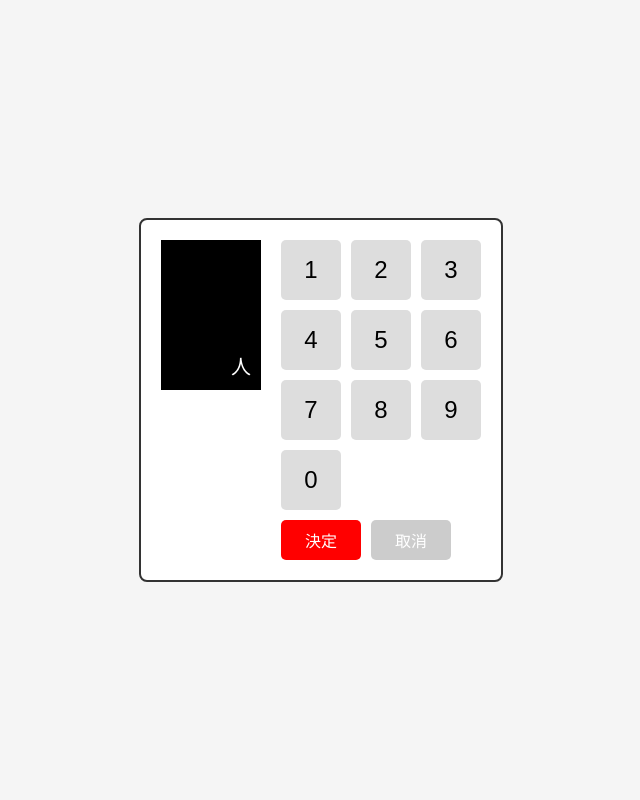
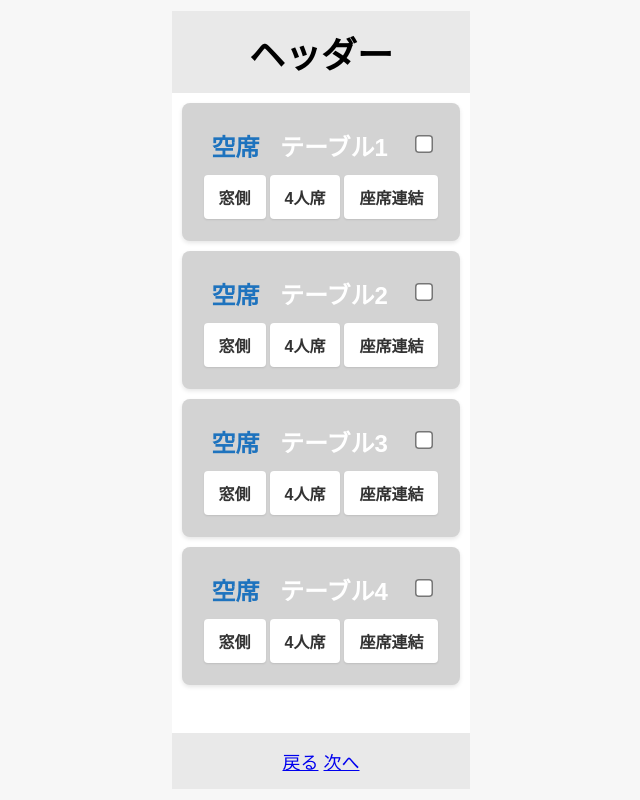
Before and after one commit to OkaTakaaki/Procon_GroupE, a Django app: page /reception/ in a window 1280 px wide. Shown: the whole page, without its empty margins (319-959 px from the left). Run offline with Django 4.2, Linux system fonts and the light colour scheme.

Commit message:
状況確認頑張った

```diff
--- a/reception_system/templates/reception_system/reception.html
+++ b/reception_system/templates/reception_system/reception.html
@@ -1,135 +1,84 @@
-<!DOCTYPE html>
-<html lang="ja">
+{% extends 'base_app/base.html'%}
+{% load static %}
+
+{% block title %}
 <head>
-<meta charset="UTF-8">
-<meta name="viewport" content="width=device-width, initial-scale=1.0">
-<title>インターフェース</title>
-<style>
-    body {
-        font-family: Arial, sans-serif;
-        display: flex;
-        justify-content: center;
-        align-items: center;
-        height: 100vh;
-        margin: 0;
-        background-color: #f5f5f5;
-    }
-    .container {
-        display: flex;
-        border: 2px solid #333;
-        padding: 20px;
-        background-color: #fff;
-        border-radius: 8px;
-    }
-    .image-box {
-        width: 100px;
-        height: 150px;
-        background-color: #000;
-        color: #fff;
-        display: flex;
-        flex-direction: column;
-        justify-content: center;
-        align-items: center;
-        font-size: 24px;
-        margin-right: 20px;
-        position: relative;
-    }
-    .person-label {
-        position: absolute;
-        bottom: 10px;
-        right: 10px;
-        font-size: 20px;
-    }
-    .display-numbers {
-        font-size: 36px;
-        margin-top: 10px;
-    }
-    .keypad {
-        display: grid;
-        grid-template-columns: repeat(3, 60px);
-        gap: 10px;
-    }
-    .button, .action-button {
-        width: 60px;
-        height: 60px;
-        font-size: 24px;
-        background-color: #ddd;
-        border: none;
-        border-radius: 5px;
-        cursor: pointer;
-    }
-    .button:hover, .action-button:hover {
-        background-color: #bbb;
-    }
-    .action-button {
-        width: 80px;
-        height: 40px;
-        font-size: 16px;
-        color: #fff;
-        border-radius: 5px;
-    }
-    .submit-button {
-        background-color: red;
-    }
-    .cancel-button {
-        background-color: #ccc;
-    }
-</style>
+    <link rel="stylesheet" href="{% static 'css/reception_styles.css' %}">
 </head>
+{% endblock %}
+
+{% block contents%}
 <body>
-
-    <div class="container">
-        <div class="image-box">
-            <div id="display" class="display-numbers"></div>
-            <div class="person-label">人</div>
+    <div class="header">
+        <h1>ヘッダー</h1>
+    </div>
+    <div class="content">
+        <div class="table-card">
+            <div class="table-info">
+                <div class="table-status">空席</div>
+                <div class="table-number">テーブル1</div>
+                <div class="table-checkbox">
+                    <input type="checkbox" id="table1-checkbox">
+                </div>
+            </div>
+            <div class="table-details">
+                <div class="detail-item">窓側</div>
+                <div class="detail-item">4人席</div>
+                <div class="detail-item">座席連結</div>
+            </div>
         </div>
-        <div>
-            <form method="post">
-                {% csrf_token %}
-                <!-- 隠しフィールドを追加 -->
-                <input type="hidden" name="reception_count" id="hidden-input">
-
-                <div class="keypad">
-                    <button class="button" type="button" onclick="addToDisplay('1')">1</button>
-                    <button class="button" type="button" onclick="addToDisplay('2')">2</button>
-                    <button class="button" type="button" onclick="addToDisplay('3')">3</button>
-                    <button class="button" type="button" onclick="addToDisplay('4')">4</button>
-                    <button class="button" type="button" onclick="addToDisplay('5')">5</button>
-                    <button class="button" type="button" onclick="addToDisplay('6')">6</button>
-                    <button class="button" type="button" onclick="addToDisplay('7')">7</button>
-                    <button class="button" type="button" onclick="addToDisplay('8')">8</button>
-                    <button class="button" type="button" onclick="addToDisplay('9')">9</button>
-                    <button class="button" type="button" onclick="addToDisplay('0')">0</button>
+        <div class="table-card">
+            <div class="table-info">
+                <div class="table-status">空席</div>
+                <div class="table-number">テーブル2</div>
+                <div class="table-checkbox">
+                    <input type="checkbox" id="table2-checkbox">
                 </div>
-                <div style="display: flex; margin-top: 10px;">
-                    <button class="action-button submit-button" type="submit" onclick="submitForm()">決定</button>
-                    <button class="action-button cancel-button" type="button" style="margin-left: 10px;" onclick="clearDisplay()">取消</button>
+            </div>
+            <div class="table-details">
+                <div class="detail-item">窓側</div>
+                <div class="detail-item">4人席</div>
+                <div class="detail-item">座席連結</div>
+            </div>
+        </div>
+        <div class="table-card">
+            <div class="table-info">
+                <div class="table-status">空席</div>
+                <div class="table-number">テーブル3</div>
+                <div class="table-checkbox">
+                    <input type="checkbox" id="table3-checkbox">
                 </div>
-            </form>
+            </div>
+            <div class="table-details">
+                <div class="detail-item">窓側</div>
+                <div class="detail-item">4人席</div>
+                <div class="detail-item">座席連結</div>
+            </div>
         </div>
-
-    <script>
-        // 表示エリアの要素を取得
-        const display = document.getElementById('display');
-        const hiddenInput = document.getElementById('hidden-input');
-
-        // 数字を表示エリアに追加する関数
-        function addToDisplay(value) {
-            display.innerText += value;
+        <div class="table-card">
+            <div class="table-info">
+                <div class="table-status">空席</div>
+                <div class="table-number">テーブル4</div>
+                <div class="table-checkbox">
+                    <input type="checkbox" id="table4-checkbox">
+                </div>
+            </div>
+            <div class="table-details">
+                <div class="detail-item">窓側</div>
+                <div class="detail-item">4人席</div>
+                <div class="detail-item">座席連結</div>
+            </div>
+        </div>
+    </div>
+    <!-- <style>
+        body{
+            width:450px;
+            margin: 0 auto;
         }
-
-        // フォーム送信時に表示エリアの値を隠しフィールドにコピー
-        function submitForm() {
-            hiddenInput.value = display.innerText;
-        }
-
-        // 「取消」ボタンを押した時の処理（表示をクリア）
-        function clearDisplay() {
-            display.innerText = '';
-            hiddenInput.value = '';
-        }
-    </script>
-
-
+    </style> -->
+    <div class="footer">
+        <a href="/">戻る</a>
+        <a href="/complate">次へ</a>
+    </div>
 </body>
-</html>
+{% endblock %}
--- a/reception_system/urls.py
+++ b/reception_system/urls.py
@@ -10,5 +10,5 @@ urlpatterns = [
     path('reception/', views.reception, name='reception'),
     path('language/', views.language, name='language'),
     path('complate/', views.complate, name='reception_complate'),
-    path('kari/', views.kari, name='kari'),
+    path('Number/', views.Number, name='Number'),
 ] + static(settings.STATIC_URL, document_root=settings.STATIC_ROOT)
--- a/reception_system/views.py
+++ b/reception_system/views.py
@@ -34,5 +34,5 @@ def language(request):
 def complate(request):
     return render(request, 'reception_system/complate.html')
 
-def kari(request):
-    return render(request, 'reception_system/kari.html')
+def Number(request):
+    return render(request, 'reception_system/Number.html')
--- a/static/css/reception_styles.css
+++ b/static/css/reception_styles.css
@@ -12,20 +12,22 @@ body {
     align-items: center;
     font-family: 'Arial', sans-serif;
     background-color: #f7f7f7;
-    margin: 0;
 }
 
 .header, .footer {
     background-color: #f1f1f1; /* ヘッダーとフッターの背景色 */
     padding: 10px;
     text-align: center;
+    width: 100%;
 }
 
 .content {
     flex: 1; /* 残りのスペースを埋める */
+    max-height: 80vh; /* ビューポートの高さを制限 */
     overflow-y: auto; /* 縦方向のスクロールを許可 */
     padding: 10px;
     background-color: #fff; /* コンテンツエリアの背景色 */
+    width: 100%; /* 幅を100%に設定 */
 }
 
 * {
@@ -56,7 +58,7 @@ body, html {
 
 .header, .footer {
     text-align: center;
-    padding: 10px;
+    padding: 15px;
     background-color: #e9e9e9;
     font-size: 18px;
 }
@@ -82,14 +84,19 @@ body, html {
     font-weight: bold;
     color: #1e73be;
     text-align: center;
-    margin-bottom: 10px;
+    margin-bottom: 5px;
+    position: relative;
+    left: 10px;
 }
 
 .table-number {
-    font-size: 20px;
+    font-size: 24px;
+    font-weight: bold;
     color: #ffffff;
     text-align: center;
-    margin-bottom: 15px;
+    margin-bottom: 5px;
+    /* position: relative;
+    left: 50px;  */
 }
 
 .table-details {
@@ -105,16 +112,36 @@ body, html {
     font-weight: bold;
     color: #333;
     box-shadow: 0px 1px 2px rgba(0, 0, 0, 0.1);
-    margin: 5px 0; /* 上下に5pxの余白を設定 */
+    margin: 2px; /* 各カードの間に余白を追加 */
 }
+
+
 
 
 .table-info {
     display: flex;
     gap: 10px; /* 空席とテーブル番号の間のスペースを調整 */
     align-items: center; /* 縦方向に中央揃え */
+    justify-content: space-between;
+    padding: 5px 0;
 
 }
+
+input[type="checkbox"] {
+    width: 12px; /* 横幅 */
+    height: 12px; /* 縦幅 */
+    transform: scale(1.5); /* チェックボックスを拡大 */
+    margin-right: 10px; /* ラベルとの間に余白を追加 */
+    cursor: pointer; /* マウスホバー時にポインタを表示 */
+    position: relative; /* 上下位置調整を可能にする */
+    top: -4px;
+}
+
+/* .table-checkbox label {
+    font-size: 16px;
+    cursor: pointer;
+} */
+
 /* 追加 */
 
 
```
Also changed, not shown: reception_system/templates/reception_system/Number.html (added, +135 -0 lines), reception_system/templates/reception_system/kari.html (deleted, +0 -40 lines).
